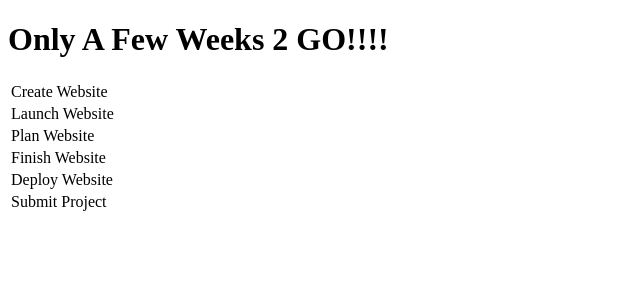
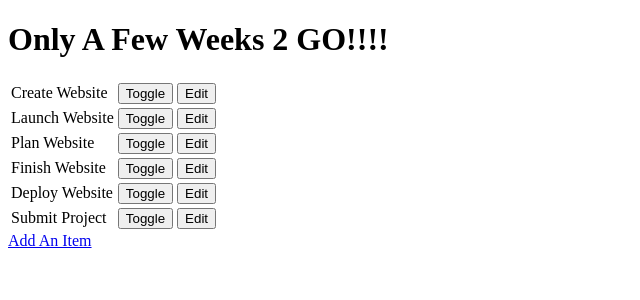
Before and after one commit to MichaelSingh7/django_milestoneproject, a Django app: page / in a window 1280 px wide. Shown: the top 300 px of the page, without its empty margins (0-640 px from the left). Run offline with Django 3.2, Linux system fonts and the light colour scheme; data comes from the database, SQL or seed files in the repository; both versions use the stored data as it was after the commit.

Commit message:
Updates made to allow user to toggle and edit items

```diff
--- a/django_milestoneproject/urls.py
+++ b/django_milestoneproject/urls.py
@@ -15,9 +15,12 @@ Including another URLconf
 """
 from django.conf.urls import url
 from django.contrib import admin
-from mp.views import get_mp_list
+from mp.views import get_mp_list, create_an_item, edit_an_item, toggle_status
 
 urlpatterns = [
     url(r'^admin/', admin.site.urls),
-    url(r'^$', get_mp_list)
+    url(r'^$', get_mp_list),
+    url(r'^add$', create_an_item),
+    url(r'^edit/(?P<id>\d+)$', edit_an_item),
+    url(r'^toggle/(?P<id>\d+)$', toggle_status)
 ]
--- a/mp/templates/mp_list.html
+++ b/mp/templates/mp_list.html
@@ -17,10 +17,32 @@
             {% else %}
             <td>{{ item.name }}</td>
             {% endif %}
+
+            <td>
+               <form method="POST" action="toggle/{{ item.id }}">{% csrf_token %}<input type="submit" value="Toggle"></form>
+            </td>
+
+            <td>
+                <form method="GET" action="edit/{{ item.id }}"><input type="submit" value="Edit"></form>
+            </td>
+
         </tr>
         {% empty %}
         <p>No Task Remaining</p>
         {% endfor %}
      </table>
+
+     <a href="add">Add An Item</a>
+
+
+
+
+
+
+
+
+
+
+
 </body>
 </html>
--- a/mp/views.py
+++ b/mp/views.py
@@ -1,9 +1,41 @@
-from django.shortcuts import render
+from django.shortcuts import render, HttpResponse, redirect, get_object_or_404
 from .models import Item
-
+from .forms import ItemForm
 # Create your views here.
 
 
 def get_mp_list(request):
     results = Item.objects.all()
     return render(request, "mp_list.html", {'items': results})
+
+
+def create_an_item(request):
+    if request.method == "POST":
+        form = ItemForm(request.POST, request.FILES)
+        if form.is_valid():
+            form.save()
+            return redirect(get_mp_list)
+    else:
+        form = ItemForm()
+
+    return render(request, "item_form.html", {'form': form})
+
+
+def edit_an_item(request, id):
+    item = get_object_or_404(Item, pk=id)
+
+    if request.method == "POST":
+        form = ItemForm(request.POST, instance=item)
+        if form.is_valid():
+            form.save()
+            return redirect(get_mp_list)
+    else:
+        form = ItemForm(instance=item)
+    return render(request, "item_form.html", {'form': form})
+
+
+def toggle_status(request, id):
+    item = get_object_or_404(Item, pk=id)
+    item.done = not item.done
+    item.save()
+    return redirect(get_mp_list)
```
Also changed, not shown: mp/forms.py (added, +8 -0 lines), mp/templates/item_form.html (added, +33 -0 lines), db.sqlite3.
